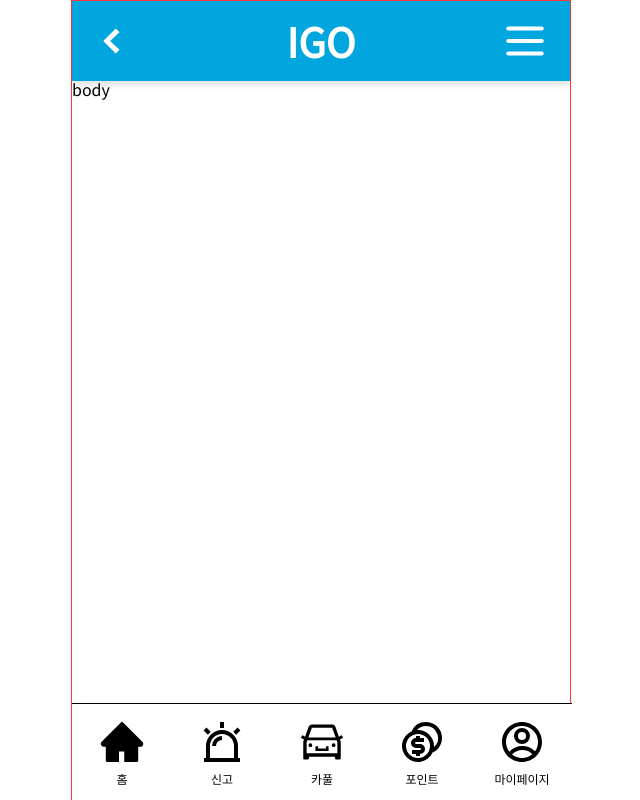
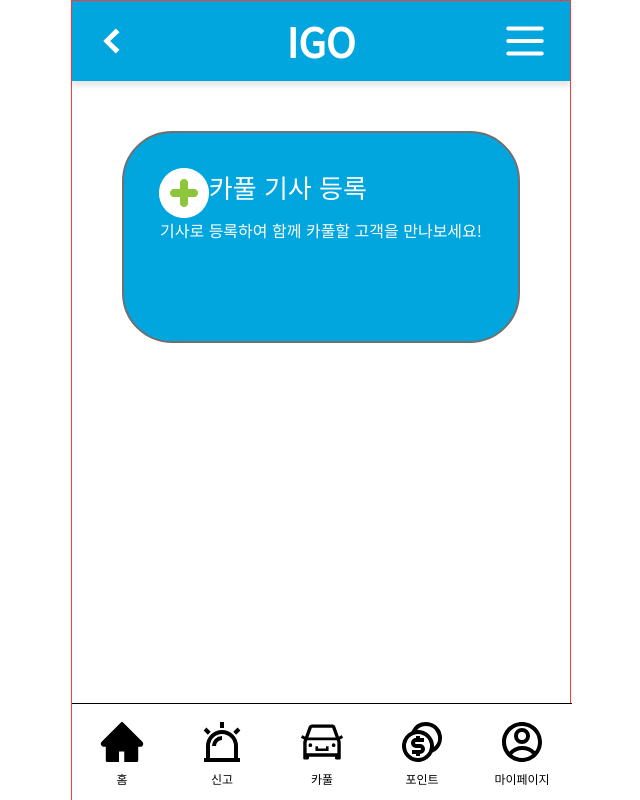
Before and after one commit to Hod0ri/2022-Capstone-IGO, a Next.js app in the folder Web Client/igo-web/: page / in a window 1280 px wide. Shown: the whole page, without its empty margins (319-959 px from the left). Built offline with nearby package versions, Linux system fonts and the light colour scheme.

Commit message:
[ Web ] Add MainPage components , fix pages/index.jsx

```diff
--- /dev/null
+++ b/Web Client/igo-web/core/components/MainPage/CustomerButton.jsx
@@ -0,0 +1,37 @@
+import React from 'react';
+import styled from 'styled-components';
+
+const Button = styled.button`
+  display: block-flex;
+  border: 2px solid ${props=> props.theme.color.gray}; //#62626A
+  border-radius: 50px;
+  background: ${props=> props.theme.color.orange};
+  width: 80%;
+  height: 212px;
+  margin-top: 40px;
+  p {
+    color : ${props=> props.theme.color.white};
+  };
+  p.title {
+    font-size: ${props => props.theme.fontSize.lg};
+  };
+  p.detail {
+    font-size: ${props => props.theme.fontSize.sm};
+  };
+`;
+
+const CustomerButton = () => {
+  return(
+    <>
+      <Button>
+        <div className=''>
+
+        </div>
+        <p className='title'>카풀 기사 등록</p>
+        <p className='detail'>기사로 등록하여 함께 카풀할 고객을 만나보세요!</p>
+      </Button>
+    </>
+  );
+};
+
+export default CustomerButton;
--- /dev/null
+++ b/Web Client/igo-web/core/components/MainPage/DriverButton.jsx
@@ -0,0 +1,54 @@
+import React from 'react';
+import styled from 'styled-components';
+import Image from 'next/image';
+import ButtonPlus from './icon/buttonPlus.png';
+
+const Button = styled.button`
+  border: 2px solid ${(props) => props.theme.color.gray}; //#62626A
+  border-radius: 50px;
+  background: ${(props) => props.theme.color.blue};
+  width: 80%;
+  height: 212px;
+  display: inline-flex;
+  flex-direction: column;
+  padding: 35px;
+  /* display: inline-block; */
+  p {
+    color: ${(props) => props.theme.color.white};
+  }
+  p.title {
+    font-size: ${(props) => props.theme.fontSize.lg};
+  }
+  p.detail {
+    font-size: ${(props) => props.theme.fontSize.sm};
+    margin: 0 auto;
+    /* display: block; */
+  }
+  div {
+    display: flex;
+  }
+  div.p {
+  }
+`;
+
+const DriverButton = () => {
+  return (
+    <>
+      <Button>
+        <div>
+          <Image
+            className="plus"
+            src={ButtonPlus}
+            width={50}
+            height={50}
+            alt={'ButtonPlus'}
+          />
+          <p className="title">카풀 기사 등록</p>
+        </div>
+        <p className="detail">기사로 등록하여 함께 카풀할 고객을 만나보세요!</p>
+      </Button>
+    </>
+  );
+};
+
+export default DriverButton;
--- /dev/null
+++ b/Web Client/igo-web/core/components/MainPage/index.jsx
@@ -0,0 +1,23 @@
+import React from 'react';
+import styled from 'styled-components';
+import DriverButton from './DriverButton';
+import CustomerButton from './CustomerButton';
+
+const StyledDriverButton = styled.div`
+  margin-top: 50px;
+  /* display: inline-block; */
+  /* align-items: center; */
+  justify-content: center;
+  text-align: center;
+`;
+
+const MainPage = () => {
+  return(
+    <StyledDriverButton>
+      <DriverButton />
+      {/* <CustomerButton /> */}
+    </StyledDriverButton>
+  );
+}
+
+export default MainPage;
--- a/Web Client/igo-web/pages/index.jsx
+++ b/Web Client/igo-web/pages/index.jsx
@@ -1,7 +1,10 @@
+import React from 'react';
+import MainPage from '../core/components/MainPage';
+
 const Home = () => {
   return (
     <>
-      <div>body</div>
+      <MainPage />
     </>
   );
 };
```
Also changed, not shown: Web Client/igo-web/core/components/MainPage/icon/buttonPlus.png (added).
